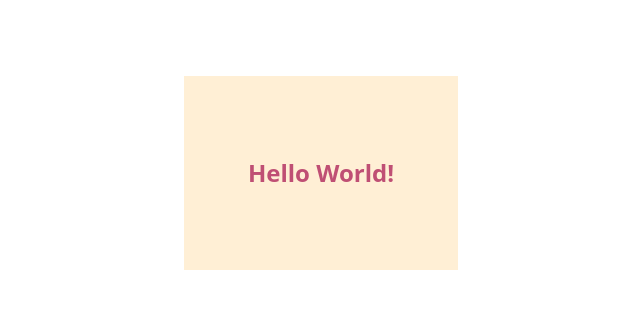
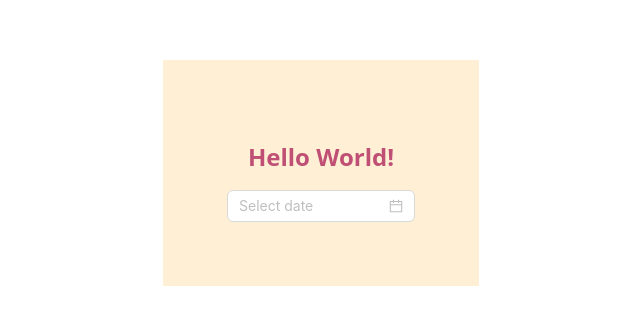
Before and after one commit to brodmannerik/simplified-book-recommendation-system, a React (Vite) app: page / in a window 1280 px wide. Shown: the part 227-552 px from the top of the page, without its empty margins (319-959 px from the left). Built offline with nearby package versions, Linux system fonts and the light colour scheme.

Commit message:
feat(app): added ant design

```diff
--- a/package.json
+++ b/package.json
@@ -10,6 +10,7 @@
     "preview": "vite preview"
   },
   "dependencies": {
+    "antd": "^5.25.1",
     "react": "^19.1.0",
     "react-dom": "^19.1.0",
     "react-router": "^7.6.0",
--- a/src/App.tsx
+++ b/src/App.tsx
@@ -1,5 +1,6 @@
 import styled from "styled-components";
 import "./App.css";
+import { DatePicker } from "antd";
 
 function App() {
   // Create a Title component that'll render an <h1> tag with some styles
@@ -19,6 +20,7 @@ function App() {
     <>
       <Wrapper>
         <Title>Hello World!</Title>
+        <DatePicker />
       </Wrapper>
     </>
   );
```
Also changed, not shown: 1 other file (tests, documents, lock files or other folders).
